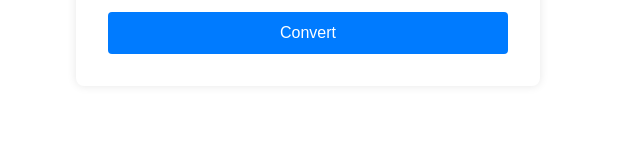
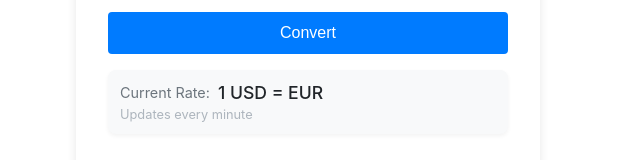
Before and after one commit to denys-semanchuk/Currency-Converter, a React (Create React App) app: page / in a window 1280 px wide. Shown: the part 326-486 px from the top of the page, without its empty margins (332-972 px from the left). Built offline with nearby package versions, Linux system fonts and the light colour scheme; no server answers.

Commit message:
added exchange rate widget

```diff
--- a/src/components/ConverterForm/ConverterForm.tsx
+++ b/src/components/ConverterForm/ConverterForm.tsx
@@ -6,6 +6,7 @@ import { FavoriteCurrencies } from 'components/FavoriteCurrencies/FavoriteCurren
 import { StarButton } from 'components/StarButton/StarButton';
 import AmountInput from 'components/AmountInput/AmountInput';
 import './ConverterForm.css';
+import { ExchangeRateWidget } from 'components/ExchangeRateWidget/ExchangeRateWidget';
 
 export const ConverterForm = () => {
   const {
@@ -123,6 +124,10 @@ export const ConverterForm = () => {
         fromCurrency={state.fromCurrency}
         toCurrency={state.toCurrency}
       />
+       <ExchangeRateWidget
+        fromCurrency={state.fromCurrency}
+        toCurrency={state.toCurrency}
+      />
     </div>
   );
 };
--- /dev/null
+++ b/src/components/ExchangeRateWidget/ExchangeRateWidget.css
@@ -0,0 +1,36 @@
+.exchange-rate-widget {
+  background: #f8f9fa;
+  border-radius: 8px;
+  padding: 12px;
+  margin: 16px 0;
+  box-shadow: 0 2px 4px rgba(0,0,0,0.05);
+}
+
+.rate-info {
+  display: flex;
+  align-items: center;
+  gap: 8px;
+}
+
+.rate-label {
+  color: #6c757d;
+  font-size: 0.9rem;
+}
+
+.rate-value {
+  font-size: 1.1rem;
+  font-weight: 500;
+  color: #212529;
+}
+
+.loading {
+  color: #6c757d;
+  font-style: italic;
+}
+
+.update-text {
+  display: block;
+  font-size: 0.8rem;
+  color: #adb5bd;
+  margin-top: 4px;
+}
--- /dev/null
+++ b/src/components/ExchangeRateWidget/ExchangeRateWidget.tsx
@@ -0,0 +1,52 @@
+import React, { useEffect, useState } from 'react';
+import { convertCurrency } from 'services/api';
+import './ExchangeRateWidget.css';
+
+interface ExchangeRateWidgetProps {
+  fromCurrency: string;
+  toCurrency: string;
+}
+
+export const ExchangeRateWidget: React.FC<ExchangeRateWidgetProps> = ({
+  fromCurrency,
+  toCurrency
+}) => {
+  const [rate, setRate] = useState<number | null>(null);
+  const [loading, setLoading] = useState(true);
+
+  const fetchRate = async () => {
+    try {
+      setLoading(true);
+      const newRate = await convertCurrency(fromCurrency, toCurrency);
+      setRate(newRate);
+    } catch (error) {
+      console.error('Failed to fetch rate:', error);
+    } finally {
+      setLoading(false);
+    }
+  };
+
+  useEffect(() => {
+    fetchRate();
+    const interval = setInterval(fetchRate, 60000);
+    return () => clearInterval(interval);
+  }, [fromCurrency, toCurrency]);
+
+  return (
+    <div className="exchange-rate-widget">
+      <div className="rate-info">
+        {loading ? (
+          <span className="loading">Loading rate...</span>
+        ) : (
+          <>
+            <span className="rate-label">Current Rate:</span>
+            <span className="rate-value">
+              1 {fromCurrency} = {rate?.toFixed(4)} {toCurrency}
+            </span>
+          </>
+        )}
+      </div>
+      <span className="update-text">Updates every minute</span>
+    </div>
+  );
+};
```
Also changed, not shown: 1 other file (tests, documents, lock files or other folders).
